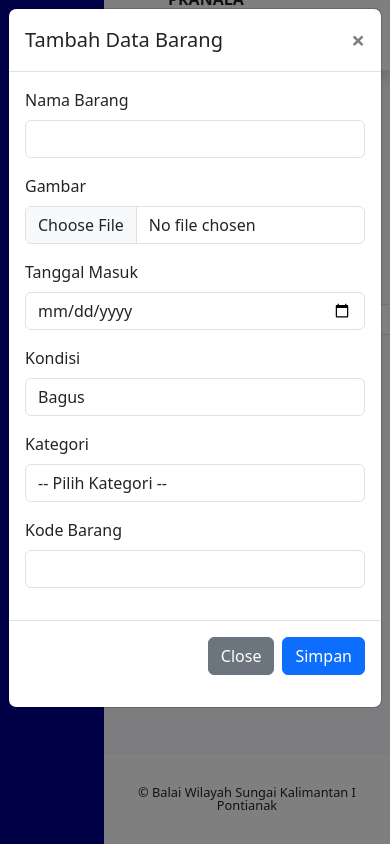
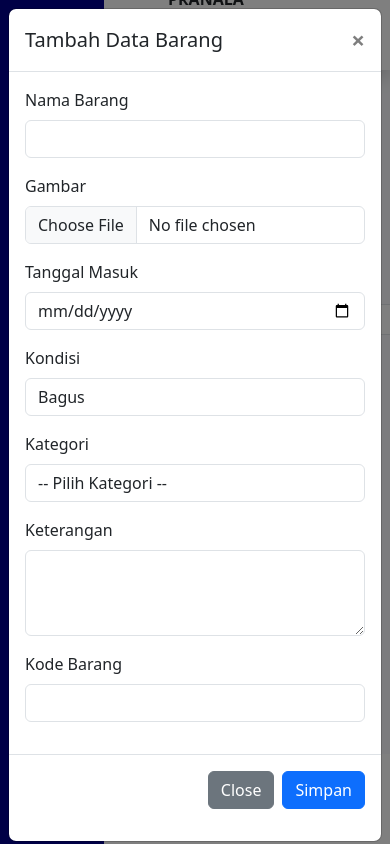
Before and after one commit to masrudini/peminjaman-barang, a Laravel app: page /barang in a window 390 px wide, after a click on "Tambah Data Barang". Run offline with Laravel 12, Linux system fonts and the light colour scheme; a user stored in the database is signed in; data comes from the database, SQL or seed files in the repository; data that the repository does not hold is empty; some libraries are stand-ins or nearby versions.

Commit message:
update keterangan

```diff
--- a/app/Exports/BarangExport.php
+++ b/app/Exports/BarangExport.php
@@ -27,6 +27,7 @@ class BarangExport implements FromCollection, WithHeadings, ShouldAutoSize, With
                 'kategori' => $item->kategoriBarang->nama_kategori,
                 'kondisi' => $item->kondisi,
                 'tgl_masuk' => $item->tgl_masuk,
+                'keterangan' => $item->keterangan,
             ];
         });
 
@@ -67,14 +68,14 @@ class BarangExport implements FromCollection, WithHeadings, ShouldAutoSize, With
 
     public function headings(): array
     {
-        $data = ['Kode Barang', 'Nama Barang', 'Kategori', 'Kondisi', 'Tanggal Masuk'];
+        $data = ['Kode Barang', 'Nama Barang', 'Kategori', 'Kondisi', 'Tanggal Masuk', 'Keterangan'];
 
         return $data;
     }
 
     public function styles(Worksheet $sheet)
     {
-        $sheet->getStyle('A1:E1')->applyFromArray([
+        $sheet->getStyle('A1:F1')->applyFromArray([
             'fill' => [
                 'fillType' => \PhpOffice\PhpSpreadsheet\Style\Fill::FILL_SOLID,
                 'startColor' => [
--- a/app/Http/Controllers/BarangController.php
+++ b/app/Http/Controllers/BarangController.php
@@ -57,12 +57,13 @@ class BarangController extends Controller
             'kode_barang' => $request->kode_barang,
             'kondisi' => $request->kondisi,
             'kategori_barang_id' => $request->kategori_barang_id,
+            'keterangan' => $request->keterangan ?? null,
             'qr_code' => '-',  // Placeholder for QR code
         ]);
 
         // Generate QR code for the newly created barang
         $barcodeLink = route('barang.show', $barang->id); // Use the show route to generate the QR code link
-        $qrCodeApiUrl = "https://api.qrserver.com/v1/create-qr-code/?size=150x150&data=" . urlencode($barcodeLink);
+        $qrCodeApiUrl = "https://api.qrserver.com/v1/create-qr-code/?size=100x100&data=" . urlencode($barcodeLink); // QR code API URL
 
         // Save the QR code image locally
         $qrCodeImagePath = 'qrcode/' . $barang->id . '.png';
@@ -105,6 +106,7 @@ class BarangController extends Controller
             'kode_barang' => 'required|string|max:50',
             'kondisi' => 'required|in:bagus,rusak',
             'kategori_barang_id' => 'nullable|exists:kategori_barangs,id',
+            'keterangan' => 'nullable|string',
         ]);
 
         $barang = Barang::findOrFail($id);
--- a/resources/views/barang/edit.blade.php
+++ b/resources/views/barang/edit.blade.php
@@ -40,7 +40,7 @@
 
             <div class="form-group">
                 <label for="keterangan">Keterangan</label>
-                <textarea name="keterangan" class="form-control">{{ $peminjaman->keterangan }}</textarea>
+                <textarea name="keterangan" class="form-control" rows="3">{{ $peminjaman->keterangan }}</textarea>
             </div>
 
             <button type="submit" class="btn btn-warning">Update</button>
--- a/resources/views/barang/list.blade.php
+++ b/resources/views/barang/list.blade.php
@@ -75,6 +75,10 @@
                                         </option>
                                     @endforeach
                                 </select>
+                            </div>
+                            <div class="form-group">
+                                <label for="keterangan">Keterangan</label>
+                                <textarea class="form-control" name="keterangan" id="keterangan" rows="3"></textarea>
                             </div>
                             <div class="form-group">
                                 <label for="kode_barang">Kode Barang</label>
@@ -222,6 +226,11 @@
                                                 @endforeach
                                             </select>
                                         </div>
+                                        {{-- keterangan --}}
+                                        <div class="form-group">
+                                            <label for="keterangan">Keterangan</label>
+                                            <textarea class="form-control" name="keterangan" id="keterangan" rows="3">{{ $b->keterangan }}</textarea>
+                                        </div>
                                         <div class="form-group">
                                             <label for="kode_barang">Kode Barang</label>
                                             <input type="text" name="kode_barang" class="form-control"
--- a/resources/views/barang/show.blade.php
+++ b/resources/views/barang/show.blade.php
@@ -24,6 +24,10 @@
                     @else
                         <p><b>Status:</b> <span class="badge badge-danger">{{ $barang->status }}</span></p>
                     @endif
+                </div><!-- / project-info-box -->
+
+                <div class="project-info-box">
+                    <p><b>Keterangan:</b> {{ $barang->keterangan }}</p>
                 </div><!-- / project-info-box -->
             </div><!-- / column -->
 
--- a/resources/views/layouts/app.blade.php
+++ b/resources/views/layouts/app.blade.php
@@ -30,7 +30,21 @@
     <div id="wrapper">
 
         <!-- Sidebar -->
-        @include('layouts.sidebar')
+        @if(auth()->user())
+            @include('layouts.sidebar')
+        @else
+            <ul class="navbar-nav sidebar sidebar-dark accordion" id="accordionSidebar" style="background-color: #00008C">
+                <a class="sidebar-brand d-flex align-items-center justify-content-center" href="{{ url('/dashboard') }}">
+                    <div class="sidebar-brand">
+                        <!-- Ganti ikon dengan gambar -->
+                        <img src="{{ asset('pupr.png') }}" alt="BWSK Logo" style="width: 40px; height: auto;">
+                    </div>
+                    <div class="sidebar-brand-text mx-3 mt-3 font-weight-bold">BWSK I Pontianak</div>
+                </a>
+                <!-- Divider -->
+                <hr class="sidebar-divider">
+            </ul>
+        @endif
         <!-- End of Sidebar -->
 
         <!-- Content Wrapper -->
--- a/resources/views/layouts/navbar.blade.php
+++ b/resources/views/layouts/navbar.blade.php
@@ -1,9 +1,10 @@
 <nav class="navbar navbar-expand navbar-light bg-white topbar mb-4 static-top shadow px-2">
 
-    <!-- Sidebar Toggle (Topbar) -->
-    <button id="sidebarToggleTop" class="btn btn-link d-md-none rounded-circle mr-3">
-        <i class="fa fa-bars"></i>
-    </button>
+    @if (auth()->check())
+        <button id="sidebarToggle" class="btn btn-link d-md-none rounded-circle mr-3">
+            <i class="fa fa-bars"></i>
+        </button>
+    @endif
 
     <b>PRANALA (Pengelolaan Ruang, Asset, dan Layanan Jaringan)</b>
     <!-- Topbar Navbar -->
```
Also changed, not shown: database/migrations/2024_10_02_022642_create_barangs_table.php.
